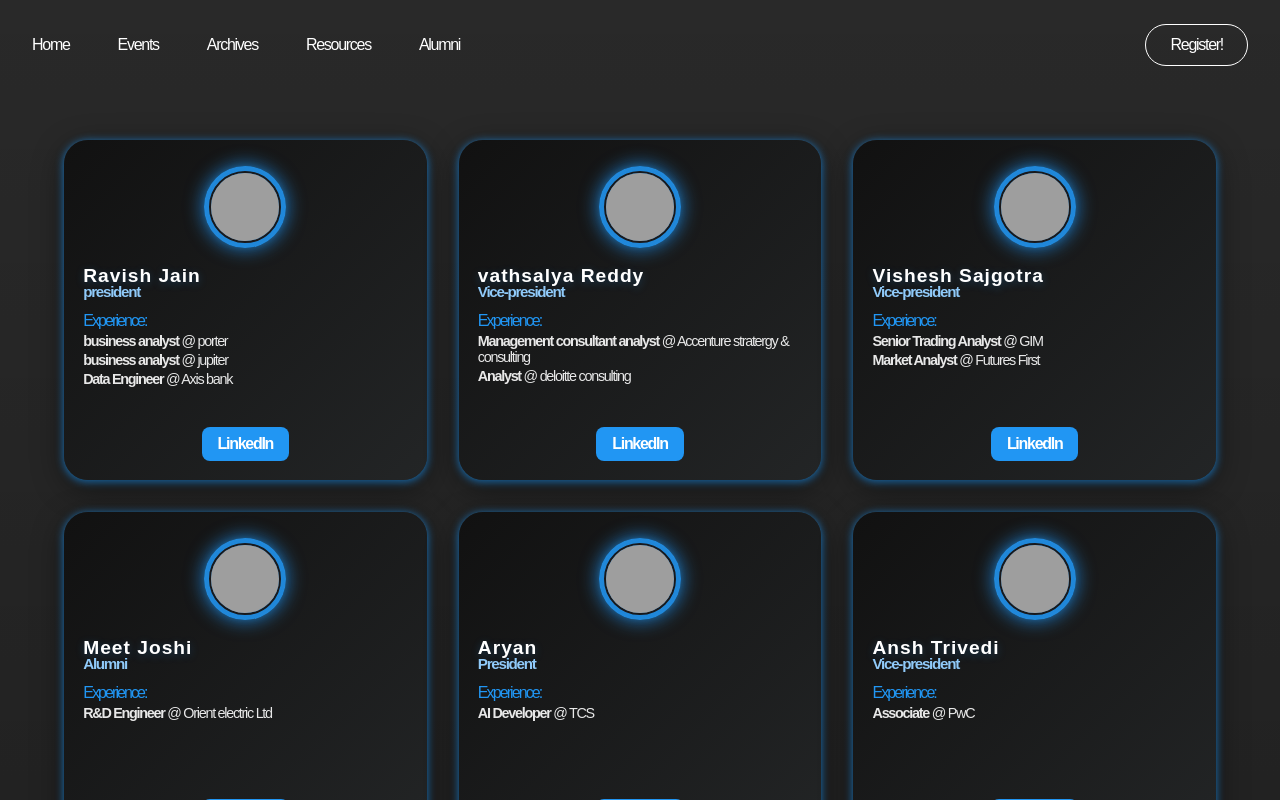
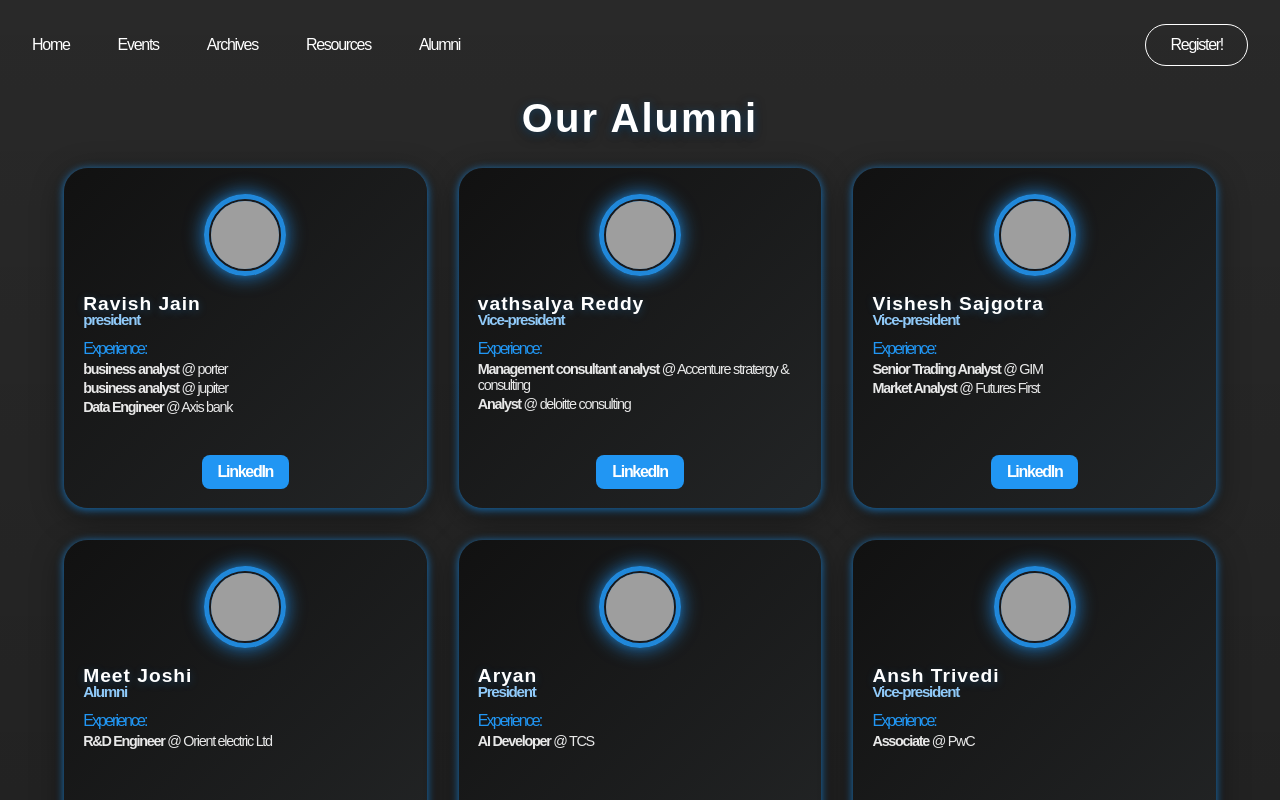
Before and after one commit to ietebitmesra/iete_official_website, a React (Vite) app in the folder frontend/: page /alumni in a window 1280 px wide. Shown: the top 800 px of the page. Built offline with nearby package versions, Linux system fonts and the light colour scheme; grey boxes are pictures that could not be loaded; a web font is replaced by a local one.

Commit message:
add motion

```diff
--- a/frontend/package.json
+++ b/frontend/package.json
@@ -8,11 +8,12 @@
     "build": "vite build",
     "lint": "eslint .",
     "preview": "vite preview",
-    "start":"npm run nodemon app.jsx"
+    "start": "npm run nodemon app.jsx"
   },
   "dependencies": {
     "@splinetool/react-spline": "^4.1.0",
     "@tailwindcss/vite": "^4.1.11",
+    "framer-motion": "^12.23.12",
     "react": "^19.1.0",
     "react-dom": "^19.1.0",
     "react-router-dom": "^7.7.1"
--- a/frontend/src/pages/Alumni.jsx
+++ b/frontend/src/pages/Alumni.jsx
@@ -1,106 +1,178 @@
-import team from '../data/profile'
+import { motion } from "framer-motion";
+import team from "../data/profile";
 
 function Alumni() {
     return (
-        <div style={{
-            width: '100vw',
-            minHeight: '100vh',
-            background: 'linear-gradient(to bottom, rgba(0, 0, 0, 0.8), rgba(0, 0, 0, 0.9)), url("https://via.placeholder.com/1920x1080?text=Techy+Background")',
-            backgroundSize: 'cover',
-            backgroundPosition: 'center',
-            display: 'flex',
-            alignItems: 'center',
-            justifyContent: 'center',
-            position: 'relative',
-            overflow: 'hidden',
-            paddingTop: '100px',
-        }}>
+        <motion.div
+            initial={{ opacity: 0 }}
+            animate={{ opacity: 1 }}
+            transition={{ duration: 1.2 }}
+            style={{
+                width: "100vw",
+                minHeight: "100vh",
+                background:
+                    'linear-gradient(to bottom, rgba(0, 0, 0, 0.8), rgba(0, 0, 0, 0.9)), url("https://via.placeholder.com/1920x1080?text=Techy+Background")',
+                backgroundSize: "cover",
+                backgroundPosition: "center",
+                display: "flex",
+                flexDirection: "column",
+                alignItems: "center",
+                justifyContent: "flex-start",
+                position: "relative",
+                overflow: "hidden",
+                padding: "100px 0 50px",
+            }}
+        >
+            {/* Heading */}
+            <motion.h1
+                initial={{ y: -50, opacity: 0 }}
+                animate={{ y: 0, opacity: 1 }}
+                transition={{ duration: 1 }}
+                style={{
+                    color: "#fff",
+                    fontSize: "2.5rem",
+                    fontWeight: "800",
+                    letterSpacing: "2px",
+                    marginBottom: "2rem",
+                    textShadow: "0 4px 12px rgba(0,0,0,0.6), 0 2px 8px #2196f366",
+                }}
+            >
+                Our Alumni
+            </motion.h1>
+
             {/* Techy Cards Grid */}
-            <div style={{
-                display: 'grid',
-                gridTemplateColumns: 'repeat(auto-fit, minmax(280px, 1fr))',
-                gap: '2rem',
-                zIndex: 2,
-                width: '90vw',
-                maxWidth: '1200px',
-                margin: '5vh auto',
-            }}>
+            <motion.div
+                initial="hidden"
+                animate="visible"
+                variants={{
+                    hidden: { opacity: 0, y: 50 },
+                    visible: {
+                        opacity: 1,
+                        y: 0,
+                        transition: {
+                            delayChildren: 0.2,
+                            staggerChildren: 0.2,
+                        },
+                    },
+                }}
+                style={{
+                    display: "grid",
+                    gridTemplateColumns: "repeat(auto-fit, minmax(280px, 1fr))",
+                    gap: "2rem",
+                    zIndex: 2,
+                    width: "90vw",
+                    maxWidth: "1200px",
+                    margin: "0 auto",
+                }}
+            >
                 {team.map((alumnus, idx) => (
-                    <div key={idx} style={{
-                        background: 'linear-gradient(135deg, #111 0%, #232526 100%)',
-                        borderRadius: '24px',
-                        boxShadow: '0 8px 32px 0 rgba(0,0,0,0.45), 0 1.5px 8px 0 #2196f3',
-                        color: '#fff',
-                        padding: '1.6rem 1.2rem 1.2rem 1.2rem',
-                        minHeight: '340px',
-                        display: 'flex',
-                        flexDirection: 'column',
-                        alignItems: 'flex-start',
-                        position: 'relative',
-                        overflow: 'hidden',
-                        transition: 'transform 0.3s ease, box-shadow 0.3s ease',
-                        cursor: 'pointer',
-                    }}
-                        onMouseEnter={(e) => {
-                            e.currentTarget.style.transform = 'scale(1.05)';
-                            e.currentTarget.style.boxShadow = '0 12px 40px 0 rgba(0,0,0,0.55), 0 3px 12px 0 #2196f3';
+                    <motion.div
+                        key={idx}
+                        variants={{
+                            hidden: { opacity: 0, scale: 0.9 },
+                            visible: { opacity: 1, scale: 1 },
                         }}
-                        onMouseLeave={(e) => {
-                            e.currentTarget.style.transform = 'scale(1)';
-                            e.currentTarget.style.boxShadow = '0 8px 32px 0 rgba(0,0,0,0.45), 0 1.5px 8px 0 #2196f3';
+                        transition={{ duration: 0.5 }}
+                        whileHover={{
+                            scale: 1.05,
+                            boxShadow:
+                                "0 12px 40px 0 rgba(0,0,0,0.55), 0 3px 12px 0 #2196f3",
+                        }}
+                        style={{
+                            background:
+                                "linear-gradient(135deg, #111 0%, #232526 100%)",
+                            borderRadius: "24px",
+                            boxShadow:
+                                "0 8px 32px 0 rgba(0,0,0,0.45), 0 1.5px 8px 0 #2196f3",
+                            color: "#fff",
+                            padding: "1.6rem 1.2rem 1.2rem 1.2rem",
+                            minHeight: "340px",
+                            display: "flex",
+                            flexDirection: "column",
+                            alignItems: "flex-start",
+                            position: "relative",
+                            overflow: "hidden",
+                            cursor: "pointer",
                         }}
                     >
-
                         {/* Avatar */}
-                        <div style={{
-                            background: 'radial-gradient(circle, #232526 0%, #2196f3 80%)',
-                            borderRadius: '50%',
-                            padding: '5px',
-                            marginBottom: '1.2rem',
-                            boxShadow: '0 0 16px 4px #2196f388',
-                            alignSelf: 'center',
-                        }}>
+                        <div
+                            style={{
+                                background:
+                                    "radial-gradient(circle, #232526 0%, #2196f3 80%)",
+                                borderRadius: "50%",
+                                padding: "5px",
+                                marginBottom: "1.2rem",
+                                boxShadow: "0 0 16px 4px #2196f388",
+                                alignSelf: "center",
+                            }}
+                        >
                             <img
-                                src={alumnus.profile_photo !== "NA" ? alumnus.profile_photo : "https://via.placeholder.com/72"}
+                                src={
+                                    alumnus.profile_photo !== "NA"
+                                        ? alumnus.profile_photo
+                                        : "https://via.placeholder.com/72"
+                                }
                                 alt={alumnus.name}
                                 style={{
-                                    width: '72px',
-                                    height: '72px',
-                                    borderRadius: '50%',
-                                    objectFit: 'cover',
-                                    border: '2.5px solid #18191C',
-                                    boxShadow: '0 0 8px 1px #2196f3cc',
+                                    width: "72px",
+                                    height: "72px",
+                                    borderRadius: "50%",
+                                    objectFit: "cover",
+                                    border: "2.5px solid #18191C",
+                                    boxShadow: "0 0 8px 1px #2196f3cc",
                                 }}
                             />
                         </div>
 
                         {/* Name + Role */}
-                        <h2 style={{
-                            margin: 0,
-                            fontWeight: 800,
-                            fontSize: '1.2rem',
-                            letterSpacing: '1px',
-                            textShadow: '0 2px 8px #2196f344',
-                        }}>{alumnus.name}</h2>
-                        <p style={{
-                            fontSize: '0.95rem',
-                            fontWeight: 600,
-                            color: '#90caf9',
-                            marginBottom: '0.8rem',
-                        }}>{alumnus.role || "Alumni"}</p>
+                        <h2
+                            style={{
+                                margin: 0,
+                                fontWeight: 800,
+                                fontSize: "1.2rem",
+                                letterSpacing: "1px",
+                                textShadow: "0 2px 8px #2196f344",
+                            }}
+                        >
+                            {alumnus.name}
+                        </h2>
+                        <p
+                            style={{
+                                fontSize: "0.95rem",
+                                fontWeight: 600,
+                                color: "#90caf9",
+                                marginBottom: "0.8rem",
+                            }}
+                        >
+                            {alumnus.role || "Alumni"}
+                        </p>
 
                         {/* Experience list */}
-                        <div style={{ marginBottom: '1rem', width: '100%' }}>
-                            <h3 style={{ fontSize: '1rem', marginBottom: '0.4rem', color: '#2196f3' }}>Experience:</h3>
-                            {alumnus.experience && alumnus.experience.map((exp, i) => (
-                                <p key={i} style={{
-                                    margin: '0.2rem 0',
-                                    fontSize: '0.9rem',
-                                    opacity: 0.9,
-                                }}>
-                                    <strong>{exp.role}</strong> @ {exp.company}
-                                </p>
-                            ))}
+                        <div style={{ marginBottom: "1rem", width: "100%" }}>
+                            <h3
+                                style={{
+                                    fontSize: "1rem",
+                                    marginBottom: "0.4rem",
+                                    color: "#2196f3",
+                                }}
+                            >
+                                Experience:
+                            </h3>
+                            {alumnus.experience &&
+                                alumnus.experience.map((exp, i) => (
+                                    <p
+                                        key={i}
+                                        style={{
+                                            margin: "0.2rem 0",
+                                            fontSize: "0.9rem",
+                                            opacity: 0.9,
+                                        }}
+                                    >
+                                        <strong>{exp.role}</strong> @{" "}
+                                        {exp.company}
+                                    </p>
+                                ))}
                         </div>
 
                         {/* LinkedIn */}
@@ -110,26 +182,32 @@ function Alumni() {
                                 target="_blank"
                                 rel="noopener noreferrer"
                                 style={{
-                                    marginTop: 'auto',
-                                    alignSelf: 'center',
-                                    padding: '8px 16px',
-                                    background: '#2196f3',
-                                    borderRadius: '8px',
-                                    color: '#fff',
+                                    marginTop: "auto",
+                                    alignSelf: "center",
+                                    padding: "8px 16px",
+                                    background: "#2196f3",
+                                    borderRadius: "8px",
+                                    color: "#fff",
                                     fontWeight: 600,
-                                    textDecoration: 'none',
-                                    transition: '0.3s',
+                                    textDecoration: "none",
+                                    transition: "0.3s",
                                 }}
-                                onMouseEnter={(e) => e.currentTarget.style.background = '#42a5f5'}
-                                onMouseLeave={(e) => e.currentTarget.style.background = '#2196f3'}
+                                onMouseEnter={(e) =>
+                                    (e.currentTarget.style.background =
+                                        "#42a5f5")
+                                }
+                                onMouseLeave={(e) =>
+                                    (e.currentTarget.style.background =
+                                        "#2196f3")
+                                }
                             >
                                 LinkedIn
                             </a>
                         )}
-                    </div>
+                    </motion.div>
                 ))}
-            </div>
-        </div>
+            </motion.div>
+        </motion.div>
     );
 }
 
```
Also changed, not shown: 1 other file (tests, documents, lock files or other folders).
